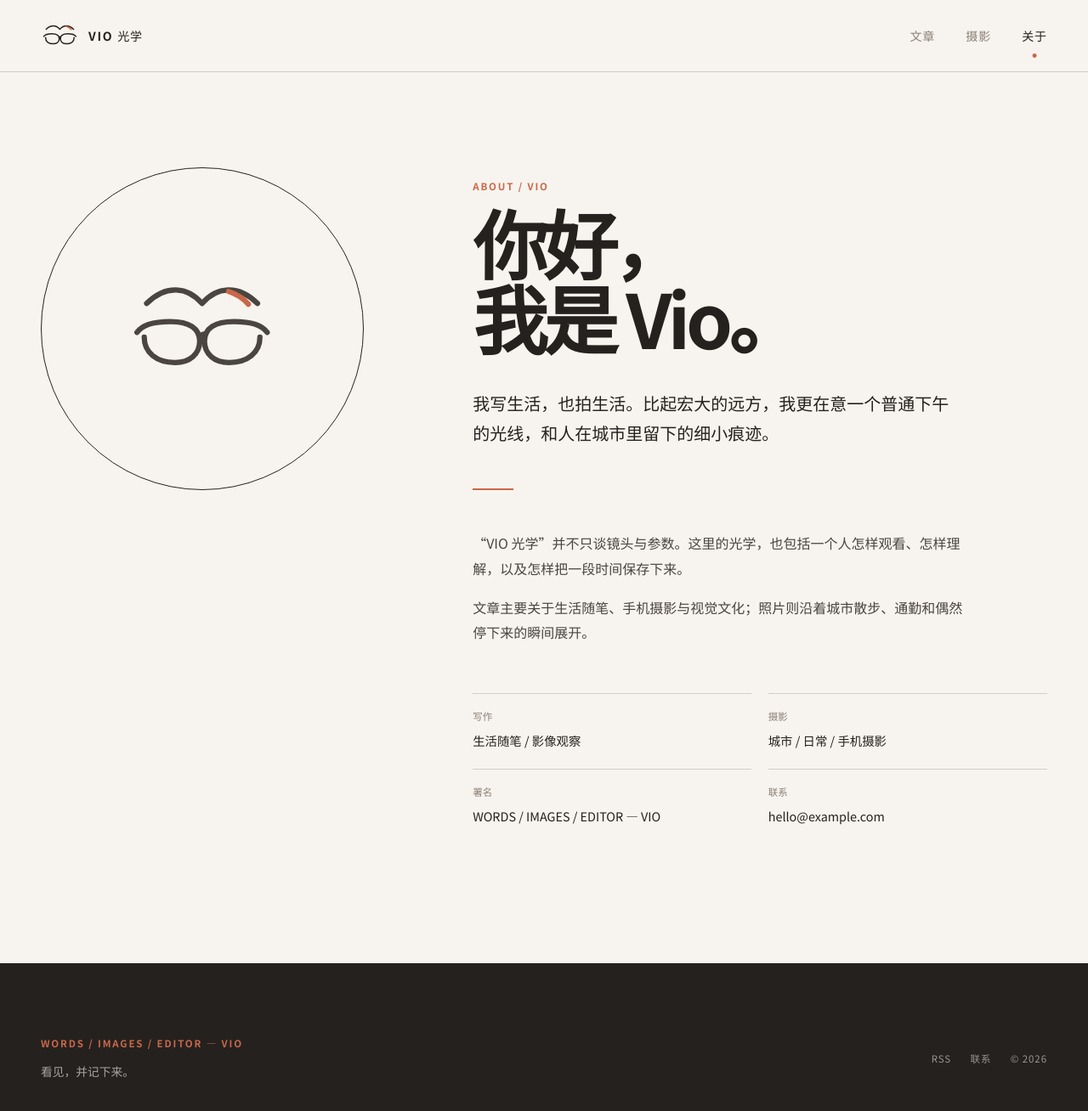
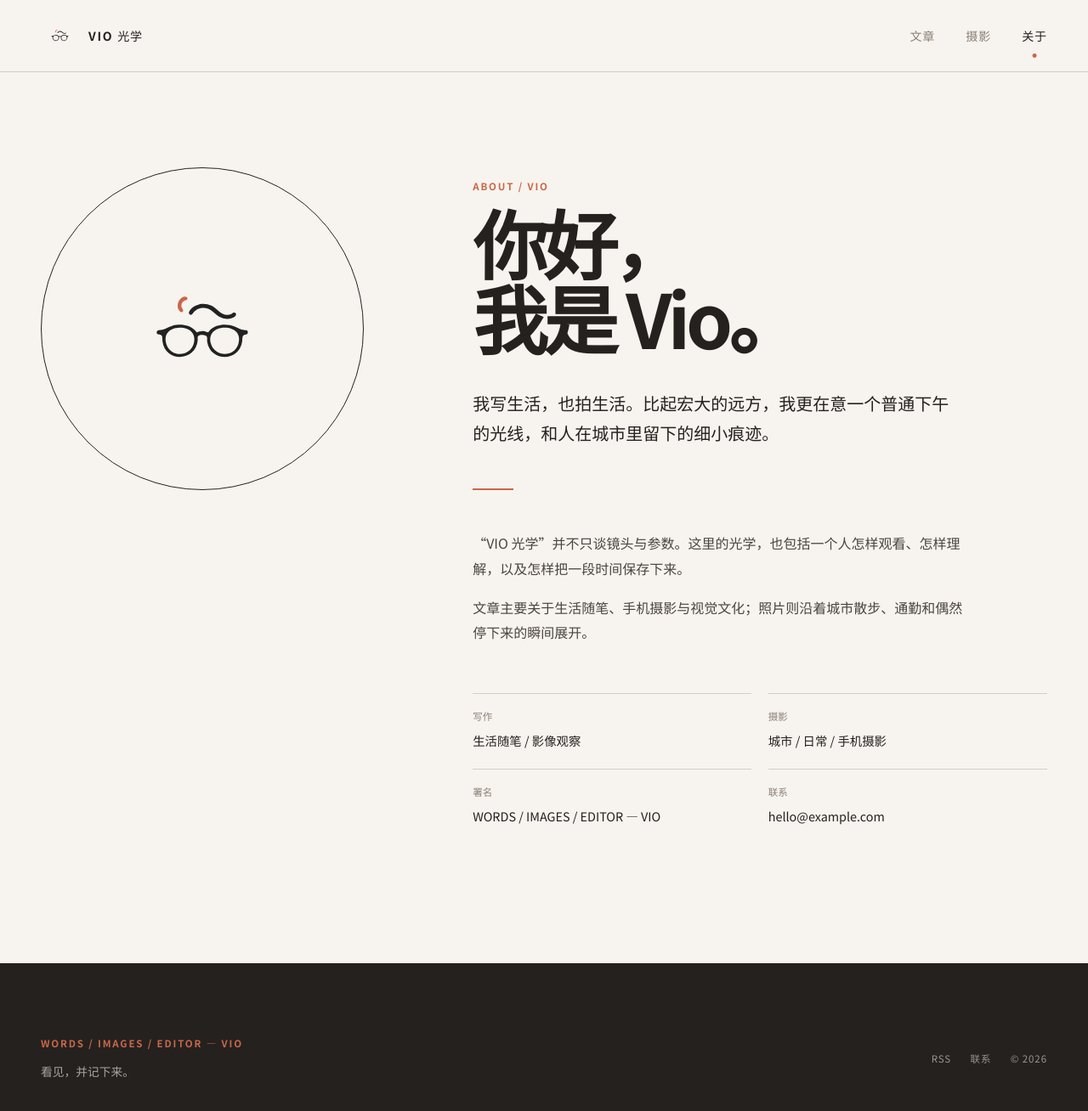
Before and after one commit to Vio1331/Vio1331.github.io, a Jekyll site: the page built from about.md, in a window 1280 px wide and 1358 px high. Shown: the top 1308 px of the window at 85% size. Built offline with Jekyll 4.4.1, drawn with Linux system fonts in a browser that asks for light colours.

Commit message:
Add files via upload

```diff
--- a/_includes/brand-mark.html
+++ b/_includes/brand-mark.html
@@ -1,5 +1 @@
-<svg class="brand-mark" viewBox="0 0 64 48" role="img" aria-label="VIO 光学">
-  <path class="brand-hair" d="M9 13.5c8-8 17-7 23 0 6-7 15-8 23 0" />
-  <path class="brand-accent" d="M43 8.5c3.4 1.1 6.1 2.9 8.2 5.3" />
-  <path class="brand-glasses" d="M5 25.5c2-3 6.6-4.5 13.8-4.5 7.8 0 12.2 2.8 12.2 8.2 0 5.2-4 8.8-10.2 8.8C13 38 8 33.8 8 27.5m48 0C56 33.8 51 38 43.2 38 37 38 33 34.4 33 29.2c0-5.4 4.4-8.2 12.2-8.2 7.2 0 11.8 1.5 13.8 4.5M31 27.3c.7-.8 1.6-1.2 2.5-1.2" />
-</svg>
+<img class="brand-mark" src="{{ '/assets/images/favicon.svg' | relative_url }}" alt="VIO 光学">
```
